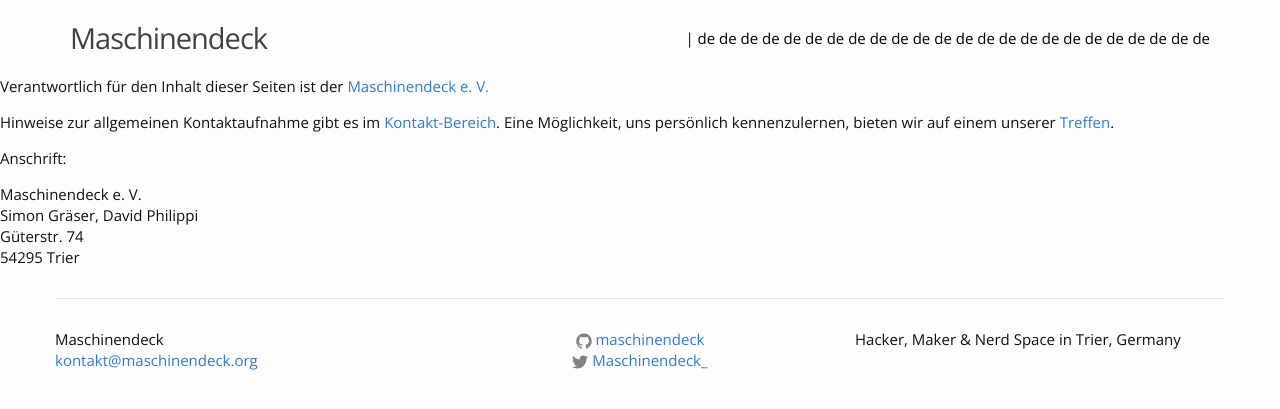
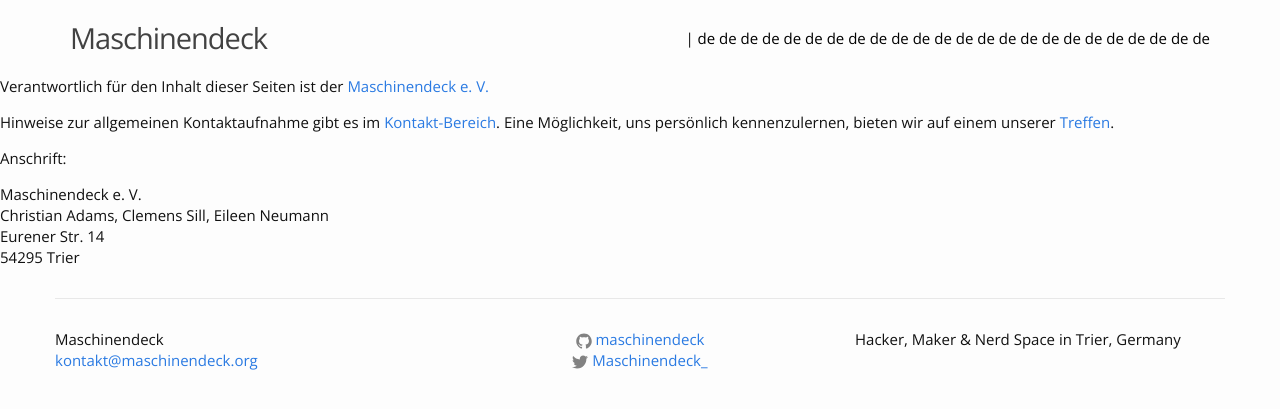
Before and after one commit to maschinendeck/maschinendeck.github.io, a Jekyll site: the page built from impressum/index.markdown, in a window 1280 px wide. Shown: the top 409 px of the page. Built offline with Jekyll 4.4.1, drawn with Linux system fonts in a browser that asks for light colours.

Commit message:
updated address and board

```diff
--- a/impressum/index.markdown
+++ b/impressum/index.markdown
@@ -10,7 +10,7 @@
 Anschrift:
 <address>
 Maschinendeck e. V.<br />
-Simon Gräser, David Philippi<br />
-Güterstr. 74<br />
+Christian Adams, Clemens Sill, Eileen Neumann<br />
+Eurener Str. 14<br />
 54295 Trier
 </address>
```
